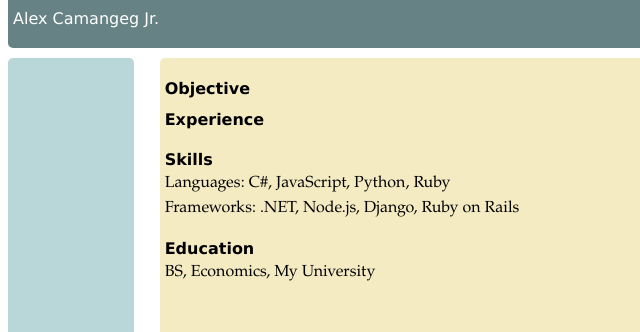
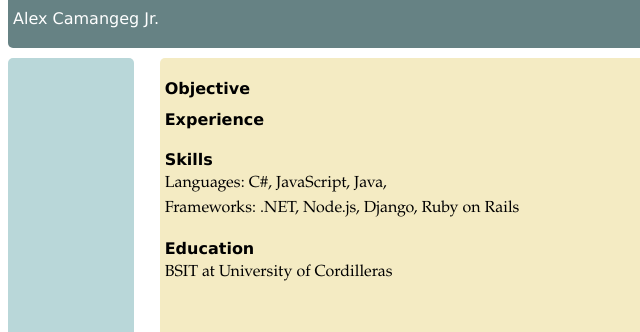
Before and after one commit to alexcamangeg/resume.github.io, a plain HTML site: page index.html in a window 1280 px wide. Shown: the top 332 px of the page, 0-640 px from the left. Drawn offline with Linux system fonts and the light colour scheme.

Commit message:
Update index.html

```diff
--- a/index.html
+++ b/index.html
@@ -7,6 +7,7 @@
 	<body>
 		<div id="header">
 			<p id="name">Alex Camangeg Jr.</p>
+
 			<a href="mailto:you@yourdomain.com"><p id="email">camangeg99@gmail.com</p></a>
 		</div>
 		<div class="left"></div>
@@ -16,10 +17,10 @@
 			<h4>Experience</h4>
 
 			<h4>Skills</h4>
-			<p>Languages: C#, JavaScript, Python, Ruby</p>
+			<p>Languages: C#, JavaScript, Java, </p>
 			<p>Frameworks: .NET, Node.js, Django, Ruby on Rails</p>
 			<h4>Education</h4>
-			<p>BS, Economics, My University</p>
+			<p>BSIT at University of Cordilleras</p>
 
 		</div>
 		<div id="footer">
```
